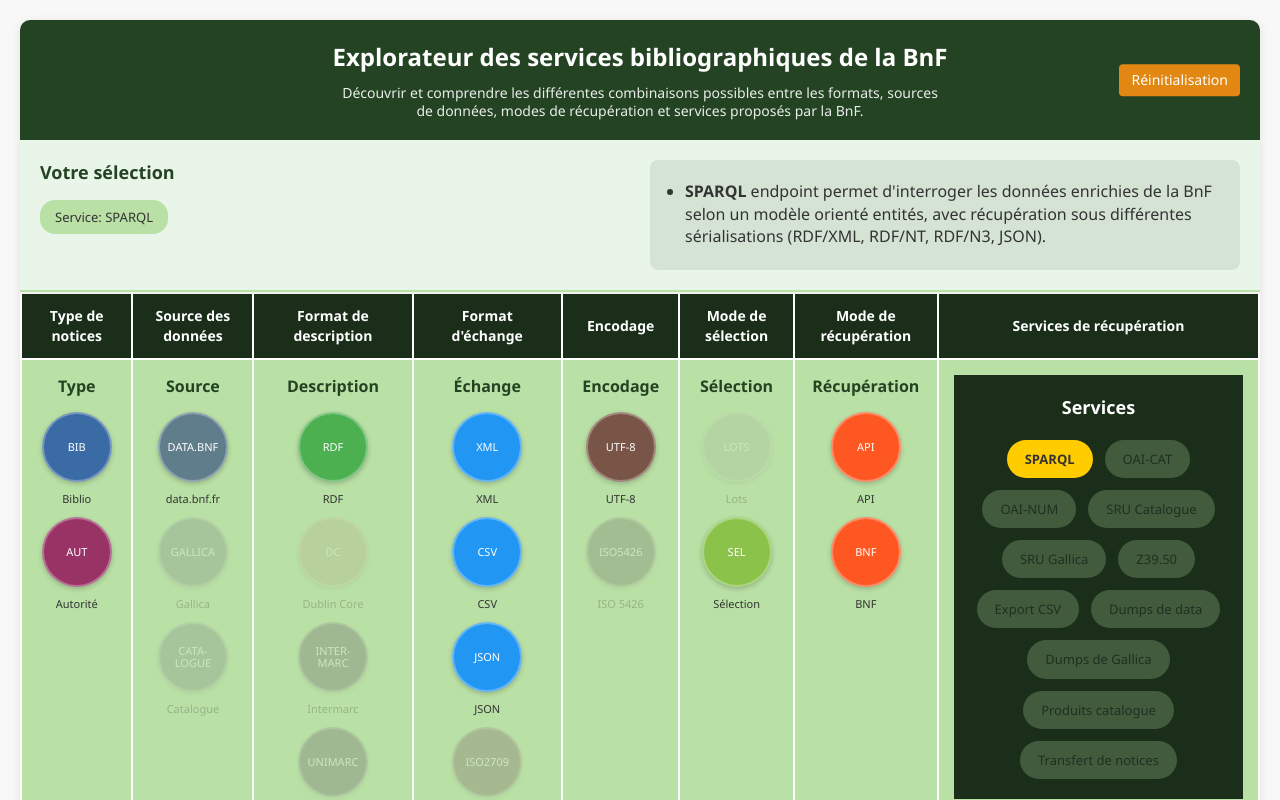
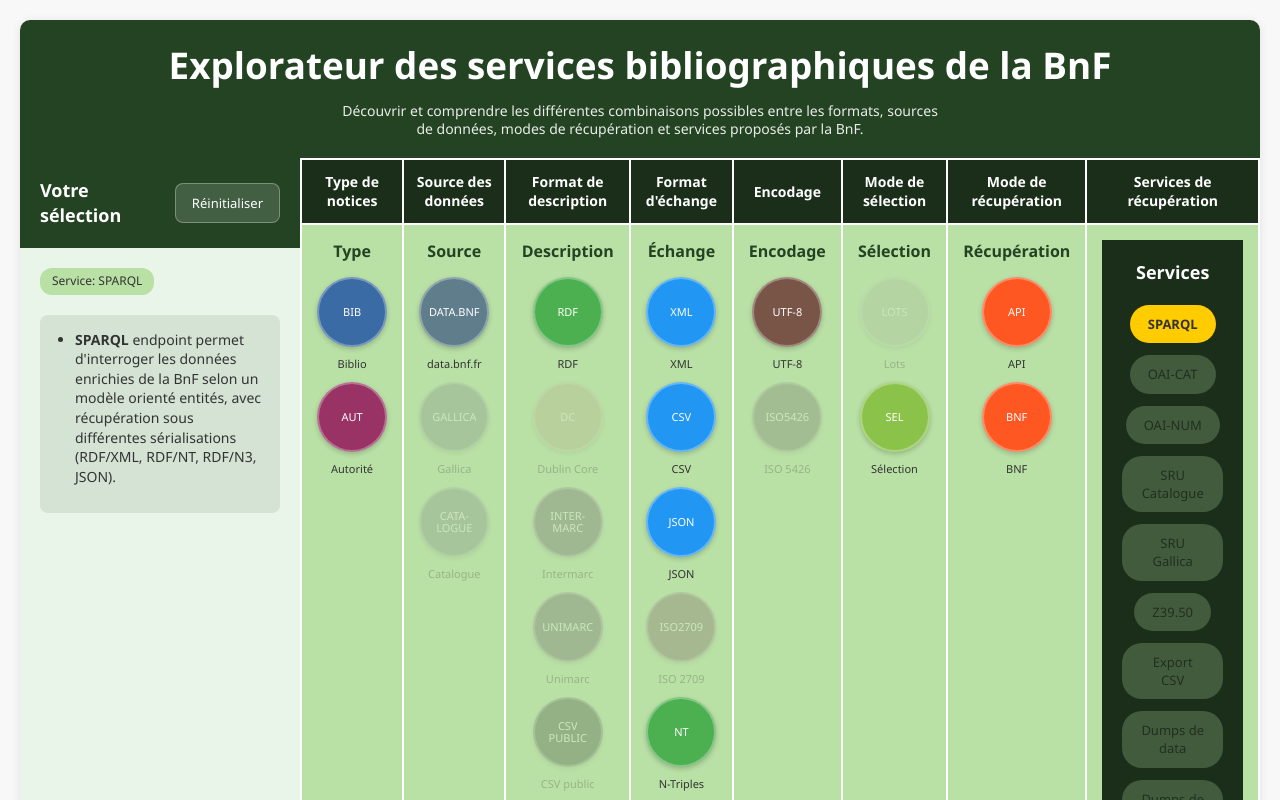
Before and after one commit to PierreLabs/selecteur_bnf, a plain HTML site: page index.html in a window 1280 px wide. Both pictures are taken after a click on the button "SPARQL". Shown: the top 800 px of the page. Drawn offline with Linux system fonts and the light colour scheme.

Commit message:
sélections actives déplacées dans une sidebar + ajustements détails

```diff
--- a/index.html
+++ b/index.html
@@ -17,20 +17,27 @@
           les formats, sources de données, modes de récupération et services
           proposés par la BnF.
         </p>
-        <button class="reset-button" id="resetButton">Réinitialisation</button>
       </div>
 
-      <div class="selection-panel empty" id="selectionPanel">
-        <div class="selection-panel-content" id="selectionContent">
-          <p>Aucune sélection active</p>
-          <p>
-            <small
-              >Cliquer sur les éléments ci-dessous pour découvrir les
-              combinaisons possibles.</small
-            >
-          </p>
+      <div class="main-layout">
+        <!-- Sidebar de sélection -->
+        <div class="selection-sidebar" id="selectionSidebar">
+          <div class="sidebar-header">
+            <h3 class="sidebar-title">Votre sélection</h3>
+            <button class="reset-button" id="resetButton">
+              Réinitialiser
+            </button>
+          </div>
+          <div class="sidebar-content" id="sidebarContent">
+            <!-- Le contenu sera généré par JavaScript -->
+          </div>
         </div>
-      </div>
+
+        <!-- Contenu principal -->
+        <div class="main-content">
+
+
+
 
       <table class="matrix-table">
         <thead>
@@ -143,9 +150,9 @@
                   class="format-item"
                   data-category="description"
                   data-id="Public">
-                  <div class="tooltip-box">Format public simplifié</div>
-                  PUBLIC
-                  <div class="format-label">Public</div>
+                  <div class="tooltip-box">CSV public</div>
+                  CSV PUBLIC
+                  <div class="format-label">CSV public</div>
                 </div>
               </div>
             </td>
@@ -326,6 +333,8 @@
           </tr>
         </tbody>
       </table>
+        </div>
+      </div>
     </div>
 
     <script src="script.js"></script>
--- a/script.js
+++ b/script.js
@@ -153,7 +153,9 @@ function getValidCombinationIndices() {
   return validCombinations
     .map((combo, index) => {
       // Pour chaque catégorie avec une sélection, vérifier la compatibilité
-      for (const [category, selectedValues] of Object.entries(selectedItems)) {
+      for (const [category, selectedValues] of Object.entries(
+        selectedItems
+      )) {
         if (selectedValues.length === 0) continue;
 
         const categoryIndex = {
@@ -177,137 +179,9 @@ function getValidCombinationIndices() {
     .filter((index) => index !== null);
 }
 
-// Gestion du clic sur un élément de format
-function handleItemClick(event) {
-  const item = event.currentTarget;
-  const category = item.getAttribute("data-category");
-  const id = item.getAttribute("data-id");
-
-  // Empêcher de cliquer sur un élément désactivé
-  if (item.classList.contains("disabled")) {
-    return;
-  }
-
-  const isActive = item.classList.contains("active");
-
-  if (isActive) {
-    // Désélectionner
-    item.classList.remove("active");
-    selectedItems[category] = selectedItems[category].filter((i) => i !== id);
-  } else {
-    // Sélectionner
-    item.classList.add("active");
-    selectedItems[category].push(id);
-  }
-
-  // Mise à jour de l'interface
-  updateInterface();
-}
-
-// Gestion du clic sur un bouton de service
-function handleServiceClick(event) {
-  const button = event.currentTarget;
-  const service = button.getAttribute("data-service");
-
-  // Empêcher de cliquer sur un bouton désactivé
-  if (button.classList.contains("disabled")) {
-    return;
-  }
-
-  const isActive = button.classList.contains("active");
-
-  if (isActive) {
-    // Désélectionner
-    button.classList.remove("active");
-    selectedItems.service = selectedItems.service.filter((s) => s !== service);
-  } else {
-    // Sélectionner
-    button.classList.add("active");
-    selectedItems.service.push(service);
-  }
-
-  // Mise à jour de l'interface
-  updateInterface();
-}
-
-// Mise à jour de l'interface en fonction de la sélection
-function updateInterface() {
-  // Vérifier si une sélection est active
-  const hasSelection = Object.values(selectedItems).some(
-    (arr) => arr.length > 0
-  );
-
-  if (!hasSelection) {
-    // Si aucune sélection, tout activer
-    document.querySelectorAll(".format-item, .service-button").forEach((el) => {
-      el.classList.remove("active");
-      el.classList.remove("disabled");
-    });
-
-    // Réinitialisation du panneau de sélection
-    updateSelectionPanel();
-    return;
-  }
-
-  // Mise à jour de tous les éléments de format
-  document.querySelectorAll(".format-item").forEach((item) => {
-    const category = item.getAttribute("data-category");
-    const id = item.getAttribute("data-id");
-
-    // Les options valides pour cette catégorie
-    const validOptions = getValidOptions(category);
-
-    // Conserver l'état actif si sélectionné
-    const isSelected = selectedItems[category].includes(id);
-
-    if (isSelected) {
-      item.classList.add("active");
-      item.classList.remove("disabled");
-    } else {
-      item.classList.remove("active");
-
-      // Désactiver si non valide
-      if (validOptions.includes(id)) {
-        item.classList.remove("disabled");
-      } else {
-        item.classList.add("disabled");
-      }
-    }
-  });
-
-  // Mise à jour des boutons de service
-  document.querySelectorAll(".service-button").forEach((button) => {
-    const service = button.getAttribute("data-service");
-
-    // Les services valides
-    const validServices = getValidOptions("service");
-
-    // On conserve l'état actif si sélectionné
-    const isSelected = selectedItems.service.includes(service);
-
-    if (isSelected) {
-      button.classList.add("active");
-      button.classList.remove("disabled");
-    } else {
-      button.classList.remove("active");
-
-      // Désactiver si non valide
-      if (validServices.includes(service)) {
-        button.classList.remove("disabled");
-      } else {
-        button.classList.add("disabled");
-      }
-    }
-  });
-
-  // Mise à jour du panneau de sélection
-  updateSelectionPanel();
-}
-
-// Mise à jour du panneau récapitulatif
-function updateSelectionPanel() {
-  const panel = document.getElementById("selectionPanel");
-  const content = document.getElementById("selectionContent");
+// Mise à jour de la sidebar
+function updateSidebar() {
+  const content = document.getElementById("sidebarContent");
 
   // Vérifier si une sélection est active
   const hasSelection = Object.values(selectedItems).some(
@@ -315,16 +189,9 @@ function updateSelectionPanel() {
   );
 
   if (!hasSelection) {
-    panel.classList.add("empty");
-    content.innerHTML = `
-                <p>Aucune sélection active</p>
-                <p><small>Cliquer sur les éléments ci-dessous pour découvrir les combinaisons possibles.</small></p>
-            `;
+    content.innerHTML = "";
     return;
   }
-
-  // Retirer la classe empty et construire le contenu
-  panel.classList.remove("empty");
 
   // Catégories et libellés
   const categories = {
@@ -443,7 +310,7 @@ function updateSelectionPanel() {
 
     if (selectedItems.description.includes("Public")) {
       details.push(
-        "Le format <strong>Public</strong> est une version simplifiée des métadonnées, disponible en CSV UTF-8."
+        "Le format <strong>public</strong> est accessible depuis le catalogue général, disponible en CSV UTF-8."
       );
     }
 
@@ -568,13 +435,15 @@ function updateSelectionPanel() {
       detailsHTML = `
                     <div class="detail-box">
                         <ul>
-                            ${details.map((exp) => `<li>${exp}</li>`).join("")}
+                            ${details
+                              .map((exp) => `<li>${exp}</li>`)
+                              .join("")}
                         </ul>
                     </div>
                 `;
     }
   } else {
-    // Au cas où aucune combinaison n'est valide -- on sait jamais
+    // Au cas où aucune combinaison n'est valide
     detailsHTML = `
                 <div class="detail-box" style="border-left-color: #dc3545; background-color: rgba(220, 53, 69, 0.1);">
                     <h4 style="color: #dc3545;">❌ Aucune combinaison valide</h4>
@@ -585,16 +454,150 @@ function updateSelectionPanel() {
   }
 
   content.innerHTML = `
-            <h3 class="selection-title">Votre sélection</h3>
-            <div class="selection-layout">
-                <div class="selection-left">
-                    ${tagsHTML}
-                </div>
-                <div class="selection-right">
-                    ${detailsHTML}
-                </div>
-            </div>
+            ${tagsHTML}
+            ${detailsHTML}
         `;
+}
+
+// Gestion du clic sur un élément de format
+function handleItemClick(event) {
+  const item = event.currentTarget;
+  const category = item.getAttribute("data-category");
+  const id = item.getAttribute("data-id");
+
+  // Empêcher de cliquer sur un élément désactivé
+  if (item.classList.contains("disabled")) {
+    return;
+  }
+
+  const isActive = item.classList.contains("active");
+
+  if (isActive) {
+    // Désélectionner
+    item.classList.remove("active");
+    selectedItems[category] = selectedItems[category].filter(
+      (i) => i !== id
+    );
+  } else {
+    // Sélectionner
+    item.classList.add("active");
+    selectedItems[category].push(id);
+  }
+
+  // Mise à jour de l'interface
+  updateInterface();
+  console.log("Selection updated:", selectedItems); // Debug
+}
+
+// Gestion du clic sur un bouton de service
+function handleServiceClick(event) {
+  const button = event.currentTarget;
+  const service = button.getAttribute("data-service");
+
+  // Empêcher de cliquer sur un bouton désactivé
+  if (button.classList.contains("disabled")) {
+    return;
+  }
+
+  const isActive = button.classList.contains("active");
+
+  if (isActive) {
+    // Désélectionner
+    button.classList.remove("active");
+    selectedItems.service = selectedItems.service.filter(
+      (s) => s !== service
+    );
+  } else {
+    // Sélectionner
+    button.classList.add("active");
+    selectedItems.service.push(service);
+  }
+
+  // Mise à jour de l'interface
+  updateInterface();
+}
+
+// Mise à jour de l'interface en fonction de la sélection
+function updateInterface() {
+  // Vérifier si une sélection est active
+  const hasSelection = Object.values(selectedItems).some(
+    (arr) => arr.length > 0
+  );
+
+  // Mise à jour de la sidebar
+  const sidebar = document.getElementById("selectionSidebar");
+
+  if (hasSelection) {
+    sidebar.classList.add("active");
+  } else {
+    sidebar.classList.remove("active");
+  }
+
+  if (!hasSelection) {
+    // Si aucune sélection, tout activer
+    document
+      .querySelectorAll(".format-item, .service-button")
+      .forEach((el) => {
+        el.classList.remove("active");
+        el.classList.remove("disabled");
+      });
+
+    return;
+  }
+
+  // Mise à jour de tous les éléments de format
+  document.querySelectorAll(".format-item").forEach((item) => {
+    const category = item.getAttribute("data-category");
+    const id = item.getAttribute("data-id");
+
+    // Les options valides pour cette catégorie
+    const validOptions = getValidOptions(category);
+
+    // Conserver l'état actif si sélectionné
+    const isSelected = selectedItems[category].includes(id);
+
+    if (isSelected) {
+      item.classList.add("active");
+      item.classList.remove("disabled");
+    } else {
+      item.classList.remove("active");
+
+      // Désactiver si non valide
+      if (validOptions.includes(id)) {
+        item.classList.remove("disabled");
+      } else {
+        item.classList.add("disabled");
+      }
+    }
+  });
+
+  // Mise à jour des boutons de service
+  document.querySelectorAll(".service-button").forEach((button) => {
+    const service = button.getAttribute("data-service");
+
+    // Les services valides
+    const validServices = getValidOptions("service");
+
+    // On conserve l'état actif si sélectionné
+    const isSelected = selectedItems.service.includes(service);
+
+    if (isSelected) {
+      button.classList.add("active");
+      button.classList.remove("disabled");
+    } else {
+      button.classList.remove("active");
+
+      // Désactiver si non valide
+      if (validServices.includes(service)) {
+        button.classList.remove("disabled");
+      } else {
+        button.classList.add("disabled");
+      }
+    }
+  });
+
+  // Mise à jour de la sidebar
+  updateSidebar();
 }
 
 // Réinitialisation de la sélection
@@ -605,11 +608,13 @@ function resetSelection() {
   }
 
   // Réinitialisation de l'interface
-  document.querySelectorAll(".format-item, .service-button").forEach((el) => {
-    el.classList.remove("active");
-    el.classList.remove("disabled");
-  });
+  document
+    .querySelectorAll(".format-item, .service-button")
+    .forEach((el) => {
+      el.classList.remove("active");
+      el.classList.remove("disabled");
+    });
 
-  // Mise à jour du panneau de sélection
-  updateSelectionPanel();
+  // Masquer la sidebar
+  document.getElementById("selectionSidebar").classList.remove("active");
 }
--- a/styles.css
+++ b/styles.css
@@ -72,12 +72,96 @@ body {
   color: var(--text-light);
   padding: 20px;
   text-align: center;
-  position: relative;
+}
+
+.main-layout {
+  display: flex;
+  min-height: calc(100vh - 120px);
+  transition: all 0.3s ease;
+}
+
+.main-content {
+  flex: 1;
+  transition: all 0.3s ease;
+}
+
+.selection-sidebar {
+  width: 0;
+  overflow: hidden;
+  background-color: var(--light-color);
+  transition: all 0.3s ease;
+  opacity: 0;
+}
+
+.selection-sidebar.active {
+  width: 280px;
+  opacity: 1;
+  overflow-y: auto;
+}
+
+.selection-sidebar.active {
+  transform: translateX(0);
+  opacity: 1;
+}
+
+.sidebar-header {
+  background-color: var(--primary-color);
+  color: var(--text-light);
+  padding: 20px;
+  display: flex;
+  justify-content: space-between;
+  align-items: center;
+  gap: 15px;
+}
+
+.sidebar-title {
+  margin: 0;
+  font-size: 18px;
+  font-weight: 600;
+}
+
+.sidebar-content {
+  padding: 20px;
+  min-height: 200px;
+}
+
+.selection-tags {
+  display: flex;
+  flex-wrap: wrap;
+  gap: 8px;
+  margin-bottom: 20px;
+}
+
+.selection-tag {
+  background-color: var(--secondary-color);
+  color: var(--text-color);
+  padding: 6px 12px;
+  border-radius: 12px;
+  font-size: 12px;
+  font-weight: 500;
+  line-height: 1.2;
+}
+
+.detail-box {
+  padding: 15px;
+  background-color: rgba(35, 67, 35, 0.1);
+  border-radius: 8px;
+}
+
+.detail-box ul {
+  margin: 0;
+  padding-left: 20px;
+}
+
+.detail-box li {
+  margin-bottom: 12px;
+  line-height: 1.4;
+  font-size: 14px;
 }
 
 .app-title {
   margin: 0;
-  font-size: 24px;
+  font-size: 2.3em;
   font-weight: 600;
 }
 
@@ -92,126 +176,62 @@ body {
 }
 
 .reset-button {
-  position: absolute;
-  top: 50%;
-  right: 20px;
-  transform: translateY(-50%);
-  background-color: #e18712;
+  background-color: rgba(255, 255, 255, 0.15);
   color: white;
-  border: none;
-  border-radius: 4px;
-  padding: 6px 12px;
-  font-size: 14px;
+  border: 1px solid rgba(255, 255, 255, 0.3);
+  border-radius: 8px;
+  padding: 10px 16px;
+  font-size: 13px;
   cursor: pointer;
+  display: flex;
+  align-items: center;
+  gap: 8px;
+  font-weight: 500;
+  transition: all 0.2s ease;
+  white-space: nowrap;
 }
 
 .reset-button:hover {
-  background-color: #d7a35e;
+  background-color: rgba(255, 255, 255, 0.25);
+  border-color: rgba(255, 255, 255, 0.5);
+  transform: translateY(-1px);
+  box-shadow: 0 2px 8px rgba(0, 0, 0, 0.2);
 }
 
-.selection-panel {
-  background-color: var(--light-color);
-  border-radius: 0;
-  margin: 0;
-  border: none;
-  border-bottom: 2px solid var(--secondary-color);
-  box-shadow: 0 2px 8px rgba(35, 67, 35, 0.1);
-  min-height: 120px;
-  transition: all 0.3s ease;
-  overflow: hidden;
-}
-
-.selection-panel-content {
-  padding: 20px;
-  transition: opacity 0.3s ease;
-}
-
-.selection-panel.empty {
-  min-height: 60px;
-}
-
-.selection-panel.empty .selection-panel-content {
-  opacity: 0.7;
-  text-align: center;
-  color: #6c757d;
-  font-style: italic;
-  padding: 20px;
-}
-
-.selection-title {
-  font-weight: 600;
-  margin-bottom: 15px;
-  color: var(--primary-color);
-  font-size: 18px;
-}
-
-/* Layout en deux colonnes pour la sélection active */
-.selection-layout {
-  display: flex;
-  gap: 20px;
-  align-items: flex-start;
-}
-
-.selection-left {
-  flex: 1;
-  min-width: 0; /* Pour permettre le flex shrink */
-}
-
-.selection-right {
-  flex: 1;
-  min-width: 0;
-}
-
-.selection-tags {
-  display: flex;
-  flex-wrap: wrap;
-  gap: 10px;
-  margin-bottom: 15px;
-}
-
-.selection-tag {
-  background-color: var(--secondary-color);
-  color: var(--text-color);
-  padding: 8px 15px;
-  border-radius: 15px;
-  font-size: 13px;
-  display: inline-flex;
-  align-items: center;
-  font-weight: 500;
-}
-
-.selection-content {
-  margin-top: 15px;
+.reset-button span {
   font-size: 14px;
-  line-height: 1.5;
-}
-
-/* Style pour l'encart explicatif */
-.detail-box {
-  margin-top: -40px;
-  padding: 15px;
-  background-color: rgba(35, 67, 35, 0.1);
-  border-radius: 8px;
-}
-
-.detail-box ul {
-  margin: 5px 0 0 0;
-  padding-left: 20px;
-}
-
-.detail-box li {
-  margin-bottom: 8px;
-  line-height: 1.4;
-}
-
-.no-valid-combinations {
-  color: #dc3545;
-  font-weight: 600;
 }
 
 @media (max-width: 768px) {
-  .selection-layout {
+  .main-layout {
     flex-direction: column;
+  }
+
+  .selection-sidebar {
+    width: 100% !important;
+    position: fixed;
+    bottom: 0;
+    left: 0;
+    right: 0;
+    z-index: 1000;
+    max-height: 70vh;
+    transform: translateY(100%);
+    opacity: 1;
+  }
+
+  .selection-sidebar.active {
+    transform: translateY(0);
+  }
+
+  .sidebar-header {
+    flex-direction: column;
+    gap: 10px;
+    align-items: stretch;
+  }
+
+  .reset-button {
+    justify-content: center;
+    width: 100%;
   }
 }
 
```
